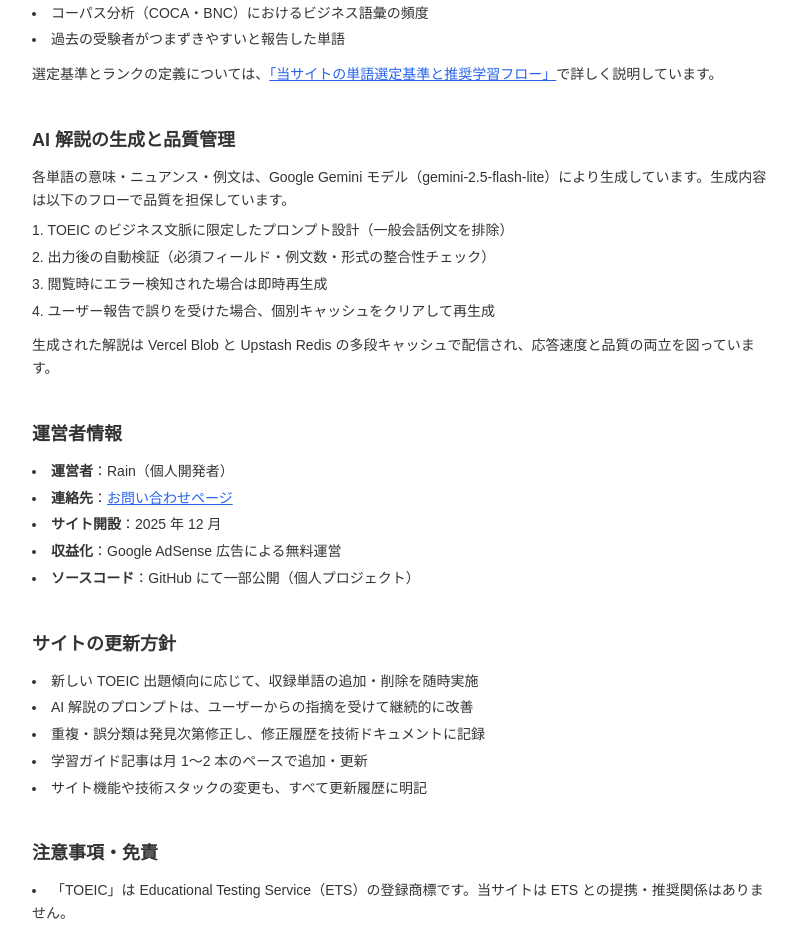
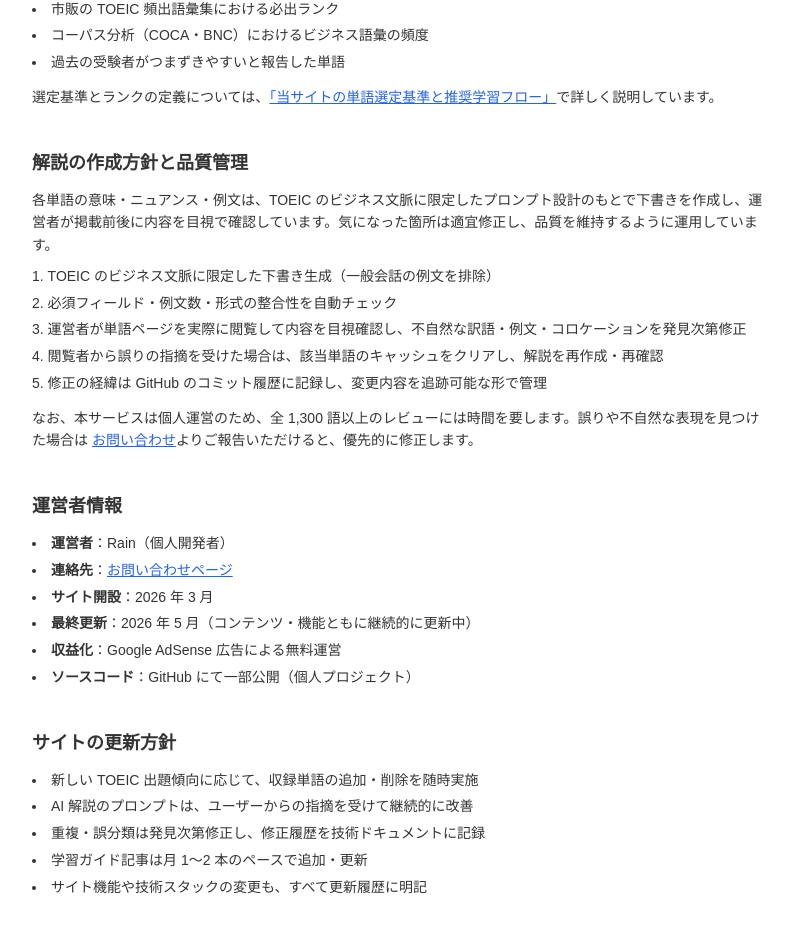
Before and after one commit to Rainnnnnnnn-maker/toeic_website_ver2.0, a Next.js app: page /about in a window 1280 px wide. Shown: the part 1039-1967 px from the top of the page, without its empty margins (240-1036 px from the left). Built offline with nearby package versions, Linux system fonts and the light colour scheme; no server answers.

Commit message:
feat(seo): improve meta descriptions and update site copy for clarity

```diff
--- a/src/app/(web-info)/about/page.tsx
+++ b/src/app/(web-info)/about/page.tsx
@@ -4,7 +4,7 @@ import Link from "next/link";
 export const metadata: Metadata = {
   title: "当サイトについて｜運営方針・単語選定基準・更新ポリシー",
   description:
-    "TOEIC重要単語は、AIを活用してTOEIC頻出単語を効率的に学習できる無料サービスです。運営者情報、単語選定の根拠、AI解説の検証フロー、サイトの更新方針について説明します。",
+    "TOEIC 重要単語は、TOEIC 頻出 1,300 語以上を効率的に学習できる無料サービスです。運営者情報、単語選定の根拠、解説作成と品質管理のフロー、サイトの更新方針について説明します。",
   alternates: {
     canonical: "https://www.toeic-words.com/about",
   },
@@ -27,7 +27,7 @@ export default function AboutPage() {
         <section>
           <h2 className="mb-3 text-lg font-semibold">TOEIC重要単語とは</h2>
           <p>
-            「TOEIC重要単語」は、TOEIC L&amp;R 試験に頻出する英単語を効率的に学習できる無料の Web サービスです。1,300 語以上の頻出単語を「important（基礎）／ mid（中級）／ high（上級）」の 3 段階に分類し、各単語に AI による意味・ニュアンス解説と複数の例文、ネイティブ発音音声を提供しています。
+            「TOEIC重要単語」は、TOEIC L&amp;R 試験に頻出する英単語を効率的に学習できる無料の Web サービスです。1,300 語以上の頻出単語を「important（基礎）／ mid（中級）／ high（上級）」の 3 段階に分類し、各単語にビジネス文脈に最適化した意味・ニュアンス解説、複数の例文、ネイティブ発音音声を提供しています。解説は運営者がチェックし、気になる箇所は修正しながら掲載しています。
           </p>
           <p className="mt-2">
             会員登録は不要で、すべての機能を無料で利用できます。お気に入り情報はブラウザのローカルストレージに保存され、サーバーには送信されません。
@@ -117,24 +117,36 @@ export default function AboutPage() {
         </section>
 
         <section>
-          <h2 className="mb-3 text-lg font-semibold">AI 解説の生成と品質管理</h2>
+          <h2 className="mb-3 text-lg font-semibold">解説の作成方針と品質管理</h2>
           <p>
-            各単語の意味・ニュアンス・例文は、Google Gemini モデル（gemini-2.5-flash-lite）により生成しています。生成内容は以下のフローで品質を担保しています。
+            各単語の意味・ニュアンス・例文は、TOEIC のビジネス文脈に限定したプロンプト設計のもとで下書きを作成し、運営者が掲載前後に内容を目視で確認しています。気になった箇所は適宜修正し、品質を維持するように運用しています。
           </p>
           <ol className="mt-2 list-inside list-decimal space-y-1">
             <li>
-              TOEIC のビジネス文脈に限定したプロンプト設計（一般会話例文を排除）
+              TOEIC のビジネス文脈に限定した下書き生成（一般会話の例文を排除）
             </li>
             <li>
-              出力後の自動検証（必須フィールド・例文数・形式の整合性チェック）
+              必須フィールド・例文数・形式の整合性を自動チェック
             </li>
-            <li>閲覧時にエラー検知された場合は即時再生成</li>
             <li>
-              ユーザー報告で誤りを受けた場合、個別キャッシュをクリアして再生成
+              運営者が単語ページを実際に閲覧して内容を目視確認し、不自然な訳語・例文・コロケーションを発見次第修正
+            </li>
+            <li>
+              閲覧者から誤りの指摘を受けた場合は、該当単語のキャッシュをクリアし、解説を再作成・再確認
+            </li>
+            <li>
+              修正の経緯は GitHub のコミット履歴に記録し、変更内容を追跡可能な形で管理
             </li>
           </ol>
           <p className="mt-3">
-            生成された解説は Vercel Blob と Upstash Redis の多段キャッシュで配信され、応答速度と品質の両立を図っています。
+            なお、本サービスは個人運営のため、全 1,300 語以上のレビューには時間を要します。誤りや不自然な表現を見つけた場合は{" "}
+            <Link
+              href="/contact"
+              className="text-blue-600 underline hover:text-blue-800 dark:text-blue-400 dark:hover:text-blue-300"
+            >
+              お問い合わせ
+            </Link>
+            よりご報告いただけると、優先的に修正します。
           </p>
         </section>
 
@@ -154,7 +166,10 @@ export default function AboutPage() {
               </Link>
             </li>
             <li>
-              <strong>サイト開設</strong>：2025 年 12 月
+              <strong>サイト開設</strong>：2026 年 3 月
+            </li>
+            <li>
+              <strong>最終更新</strong>：2026 年 5 月（コンテンツ・機能ともに継続的に更新中）
             </li>
             <li>
               <strong>収益化</strong>：Google AdSense 広告による無料運営
--- a/src/app/page.tsx
+++ b/src/app/page.tsx
@@ -11,10 +11,10 @@ import { getLatestGuideArticles } from "@/data/guide-articles";
 
 export const metadata: Metadata = {
   title: {
-    absolute: "TOEIC 重要単語【2026年最新】600点・730点・800点突破｜AI解説付き無料単語帳",
+    absolute: "TOEIC 重要単語【2026年最新】600点・730点・800点突破｜詳しい解説付き無料単語帳",
   },
   description:
-    "【完全無料】TOEIC重要単語をAIが徹底解説！2026年最新の出題傾向（リモートワーク・オンライン会議など）を反映した頻出英単語帳です。目標スコア（600点・730点・800点）のレベル別に厳選した単語を収録し、最短でのスコアアップを強力にサポート。実践的なビジネス例文、類義語の使い分け、音声発音チェック機能も完備。スマホでいつでも効率的に学習し、今のTOEICに通用する英語力を身につけましょう。",
+    "【完全無料】TOEIC重要単語をビジネス文脈に絞って徹底解説。2026年最新の出題傾向（リモートワーク・オンライン会議など）を反映した頻出英単語1,300語以上と、学習ガイド記事12本以上を収録。目標スコア（600点・730点・800点）のレベル別に厳選した単語、ビジネス例文、類義語の使い分け、音声発音チェック機能も完備。スマホでいつでも効率的に学習し、今のTOEICに通用する英語力を身につけましょう。",
   keywords: ["TOEIC 重要単語", "TOEIC 単語帳", "TOEIC 頻出単語", "2026年", "最新", "無料", "アプリ", "600点", "730点", "800点"],
   alternates: {
     canonical: "https://www.toeic-words.com/",
@@ -33,7 +33,7 @@ export default async function Home() {
     "@context": "https://schema.org",
     "@type": "WebSite",
     name: "TOEIC重要単語",
-    description: "【完全無料】TOEIC重要単語をAIが徹底解説！2026年最新の出題傾向（リモートワーク・オンライン会議など）を反映した頻出英単語帳です。目標スコア（600点・730点・800点）のレベル別に厳選した単語を収録し、最短でのスコアアップを強力にサポート。実践的なビジネス例文、類義語の使い分け、音声発音チェック機能も完備。スマホでいつでも効率的に学習し、今のTOEICに通用する英語力を身につけましょう。",
+    description: "【完全無料】TOEIC重要単語をビジネス文脈に絞って徹底解説。2026年最新の出題傾向（リモートワーク・オンライン会議など）を反映した頻出英単語1,300語以上と、学習ガイド記事12本以上を収録。目標スコア（600点・730点・800点）のレベル別に厳選した単語、ビジネス例文、類義語の使い分け、音声発音チェック機能も完備。スマホでいつでも効率的に学習し、今のTOEICに通用する英語力を身につけましょう。",
     alternateName: ["TOEIC重要単語", "TOEIC Words", "TOEIC単語帳"],
     url: "https://www.toeic-words.com/",
     inLanguage: "ja-JP",
@@ -105,7 +105,7 @@ export default async function Home() {
     },
     {
       name: "TOEIC単語帳アプリと当サイトの違いは？",
-      text: "当サイトはインストール不要でブラウザからすぐに使える完全無料のTOEIC単語学習サービスです。最大の特徴はAIによる詳細な単語解説です。単なる日本語訳だけでなく、語源・ニュアンス・コロケーション・TOEIC実践例文まで網羅しており、深い理解に基づく暗記をサポートします。"
+      text: "当サイトはインストール不要でブラウザからすぐに使える完全無料のTOEIC単語学習サービスです。最大の特徴はビジネス文脈に絞った詳細な単語解説で、単なる日本語訳だけでなく、語源・ニュアンス・コロケーション・TOEIC実践例文まで網羅しており、深い理解に基づく暗記をサポートします。さらに、12本以上の学習ガイド記事でスコア別戦略・Part別対策まで体系的に学べます。"
     },
     {
       name: "TOEIC 600点に必要な単語力は？",
@@ -113,7 +113,7 @@ export default async function Home() {
     },
     {
       name: "TOEIC 800点以上を目指すには？",
-      text: `800点以上を目指す場合、最重要単語に加えて中級単語${mediumWords.length}語と高難易度単語${highWords.length}語もカバーする必要があります。特にPart 7の長文読解では、文脈から意味を推測する力が問われるため、単語の複数の意味や使い分けを理解することが重要です。当サイトのAI解説で各単語のニュアンスを深く学びましょう。`
+      text: `800点以上を目指す場合、最重要単語に加えて中級単語${mediumWords.length}語と高難易度単語${highWords.length}語もカバーする必要があります。特にPart 7の長文読解では、文脈から意味を推測する力が問われるため、単語の複数の意味や使い分けを理解することが重要です。当サイトの解説で各単語のニュアンスを深く学びましょう。`
     },
   ];
 
@@ -228,9 +228,9 @@ export default async function Home() {
             <div className="grid grid-cols-1 sm:grid-cols-3 gap-6">
               <div className="bg-white p-6 rounded-2xl border border-slate-200 shadow-sm flex flex-col gap-3">
                 <div className="w-12 h-12 bg-blue-100 text-blue-600 rounded-xl flex items-center justify-center text-xl font-bold mb-2">1</div>
-                <h3 className="text-lg font-bold text-slate-800">AIによる圧倒的な解説量</h3>
+                <h3 className="text-lg font-bold text-slate-800">ビジネス文脈に絞った詳しい解説</h3>
                 <p className="text-sm text-slate-600 leading-relaxed">
-                  単なる日本語訳だけでなく、語源、微妙なニュアンスの違い、ビジネスシーンでの具体的な使われ方をAIが徹底解説。丸暗記に頼らない「生きた英語」が身につきます。
+                  単なる日本語訳だけでなく、語源、微妙なニュアンスの違い、ビジネスシーンでの具体的な使われ方まで踏み込んで解説。丸暗記に頼らない「生きた英語」が身につきます。
                 </p>
               </div>
               <div className="bg-white p-6 rounded-2xl border border-slate-200 shadow-sm flex flex-col gap-3">
@@ -284,7 +284,7 @@ export default async function Home() {
           <div className="flex flex-col gap-4 border-l-4 border-blue-600 pl-5 py-2">
             <h2 className="text-lg font-bold text-slate-800">開発チームからのメッセージ</h2>
             <p className="text-sm text-slate-600 leading-relaxed">
-              「市販の単語帳は持ち歩くのが重い」「アプリは有料のものが多い」——そんなTOEIC学習者の声から、このサイトは生まれました。私たちは、誰もが質の高い英語学習環境に無料でアクセスできるべきだと考えています。AI技術を活用することで、従来の辞書にはない「生きたビジネス英語のニュアンス」を提供し、皆さまのスコアアップ、そしてその先のキャリアアップを全力でサポートします。
+              「市販の単語帳は持ち歩くのが重い」「アプリは有料のものが多い」——そんなTOEIC学習者の声から、このサイトは生まれました。誰もが質の高い英語学習環境に無料でアクセスできるべきだと考えています。従来の辞書にはない「生きたビジネス英語のニュアンス」を、運営者の手で確認しながら提供し、皆さまのスコアアップ、そしてその先のキャリアアップをサポートします。
             </p>
           </div>
         </section>
@@ -302,7 +302,7 @@ export default async function Home() {
             </Link>
           </div>
           <p className="text-sm text-slate-600 leading-relaxed">
-            TOEIC のスコアアップに直結する学習戦略・Part 別対策・語彙集を、運営チームが体系的にまとめています。
+            TOEIC のスコアアップに直結する学習戦略・Part 別対策・語彙集を、運営者が体系的にまとめた長文記事を <strong>12 本以上</strong> 公開しています。スコア別の語彙数、忘却曲線を活用した暗記法、Part 5/7 の頻出語リストなど、単語帳だけでは補えない内容を扱います。
           </p>
           <div className="grid grid-cols-1 sm:grid-cols-2 lg:grid-cols-3 gap-4">
             {latestGuideArticles.map((article) => (
@@ -368,7 +368,7 @@ export default async function Home() {
             <p className="text-[15px] leading-[1.8] text-slate-600">
               TOEICスコアアップの鍵は、試験に出る「TOEIC重要単語」を確実にマスターすることです。
               単に英単語と日本語訳を丸暗記するのではなく、実際の例文の中でどのように使われるかを理解することが重要です。
-              本サイトでは、AIを活用して各単語の詳細な意味の解説、語形変化、類義語、ニュアンス、そして例文を提供しています。
+              本サイトでは、各単語の詳細な意味、語形変化、類義語、ニュアンス、そして実践的な例文を、ビジネス文脈に絞って提供しています。
             </p>
             <ul className="list-disc pl-6 mt-2 flex flex-col gap-2">
               <li className="text-[15px] leading-[1.6] text-slate-600">
@@ -391,7 +391,7 @@ export default async function Home() {
             </p>
             <p className="text-[15px] leading-[1.8] text-slate-600">
               TOEIC 600点を目指す方は、頻繁に使われる基本的な最重要単語を確実に抑えましょう。
-              600点以上を目指す方は、より難しい単語をAIの解説を活用して、理解を深めながら覚えましょう。
+              600点以上を目指す方は、より難しい単語のニュアンス・コロケーションまで踏み込んで理解を深めながら覚えましょう。
             </p>
           </article>
         </section>
--- a/src/app/words/[word]/page.tsx
+++ b/src/app/words/[word]/page.tsx
@@ -48,11 +48,39 @@ export async function generateMetadata({ params }: PageProps): Promise<Metadata>
     };
   }
 
-  // 詳細情報の取得（getWordDetail）を削除し、ここで待機しないようにする
-  // これによりSuspense（ローディング）が即座に動作し、UXが向上する
+  // 詳細情報も取得して meta description をユニーク化
+  // （L1 Data Cache ヒット時は数ms。SSGビルド済みのため実質無コスト）
+  const detailData = await getWordDetail(slug).catch(() => null);
+
+  const levelLabel =
+    wordEntry.level === "important" ? "重要" :
+    wordEntry.level === "medium" ? "中級" : "上級";
 
   const title = `${wordEntry.term} | TOEIC重要単語`;
-  const description = `TOEIC頻出単語「${wordEntry.term}」の意味と使い方をAIが解説。効率よく学習してスコアアップを目指しましょう。`;
+
+  let description: string;
+  if (detailData) {
+    const translation = detailData.japaneseTranslation?.trim() || "";
+    const partsOfSpeech = Array.from(
+      new Set(detailData.meanings.map((m) => m.partOfSpeech).filter(Boolean))
+    ).join("・");
+    const exampleEn = detailData.toeicExamples?.[0]?.english?.trim() || "";
+
+    const head = translation
+      ? `「${wordEntry.term}」の意味は「${translation}」。`
+      : `TOEIC頻出単語「${wordEntry.term}」の使い方を解説。`;
+    const middle = partsOfSpeech
+      ? `品詞:${partsOfSpeech}、TOEIC ${levelLabel}レベル。`
+      : `TOEIC ${levelLabel}レベル。`;
+    const tail = exampleEn
+      ? `例文「${exampleEn}」など、ビジネス文脈の例文・類義語・発音音声を掲載。`
+      : `ビジネス文脈の例文・類義語・派生語・発音音声を掲載。`;
+
+    // 160字前後に収める
+    description = `${head}${middle}${tail}`.slice(0, 158);
+  } else {
+    description = `「${wordEntry.term}」(TOEIC ${levelLabel}レベル) の意味・例文・類義語・派生語・発音音声を、ビジネス文脈に絞って掲載。`;
+  }
   const url = `https://www.toeic-words.com/words/${slug}`;
   const images = [
     {
```
